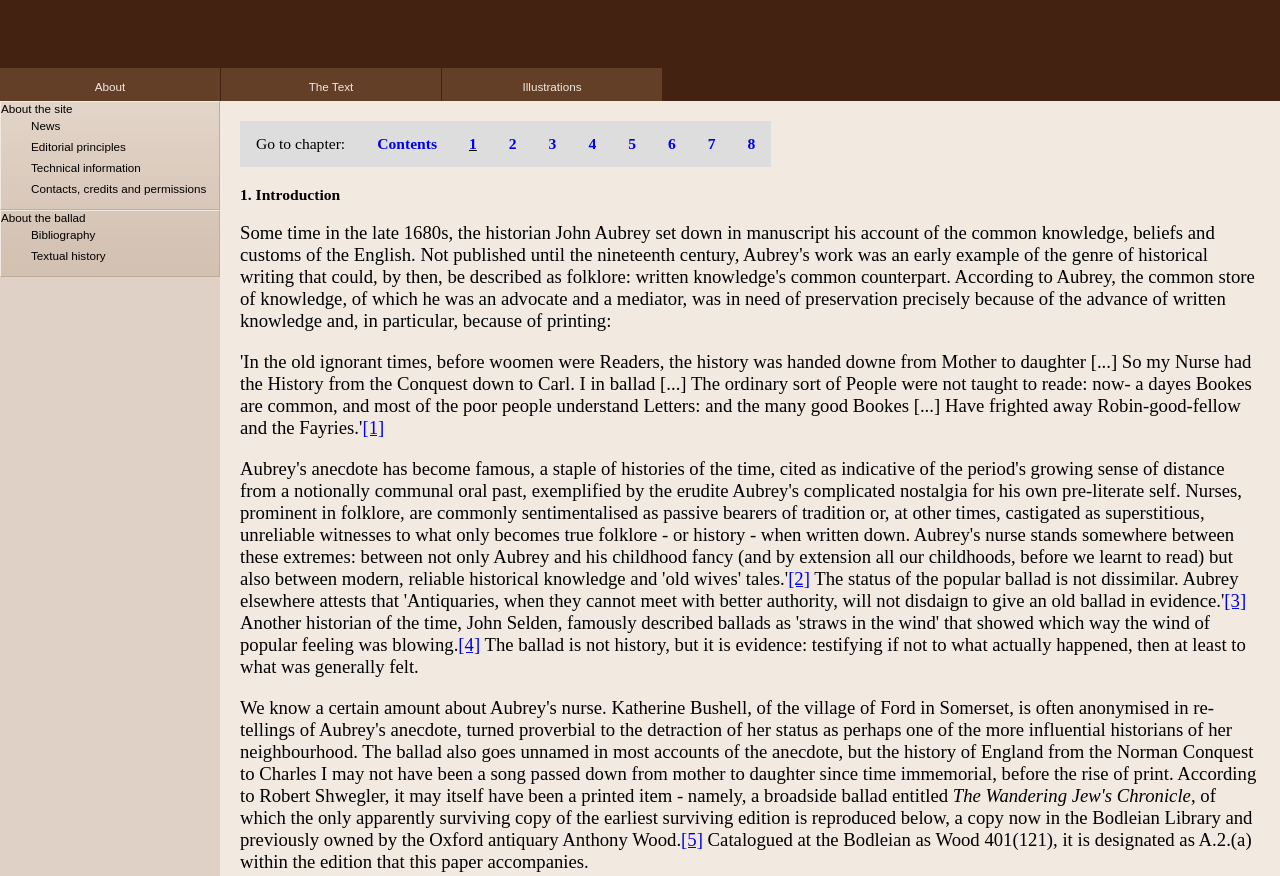
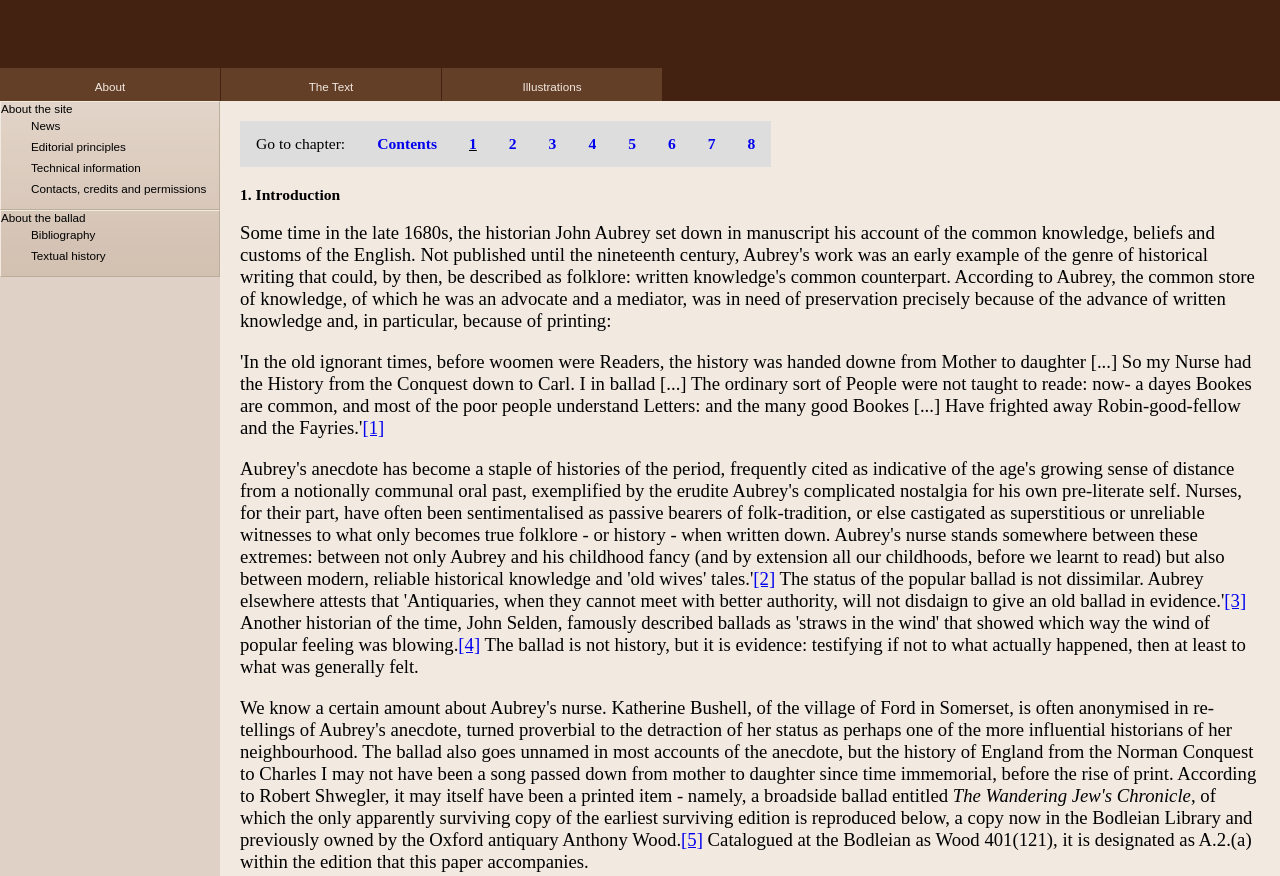
Before and after one commit to gbergel/WJC, a plain HTML site: page HTML/WJC_Textual_history_introduction.html in a window 1280 px wide. Shown: the top 876 px of the page. Drawn offline with Linux system fonts and the light colour scheme.

Commit message:
Typo fixes

```diff
--- a/HTML/WJC_Textual_history_introduction.html
+++ b/HTML/WJC_Textual_history_introduction.html
@@ -115,9 +115,9 @@ and most of the poor people understand Letters: and the many good Bookes [...] H
 away Robin-good-fellow and the Fayries.'<a href="#_ftn1" name="_ftnref1" title="">[1]</a>
 </p>
 <p>
-    Aubrey's anecdote has become famous, a staple of histories of the time, cited as indicative of the period's growing sense of distance from a notionally
-    communal oral past, exemplified by the erudite Aubrey's complicated nostalgia for his own pre-literate self. Nurses, prominent in folklore, are commonly
-    sentimentalised as passive bearers of tradition or, at other times, castigated as superstitious, unreliable witnesses to what only becomes true folklore -
+    Aubrey's anecdote has become a staple of histories of the period, frequently cited as indicative of the age's growing sense of distance from a notionally
+    communal oral past, exemplified by the erudite Aubrey's complicated nostalgia for his own pre-literate self. Nurses, for their part, have often
+    been sentimentalised as passive bearers of folk-tradition, or else castigated as superstitious or unreliable witnesses to what only becomes true folklore -
     or history - when written down. Aubrey's nurse stands somewhere between these extremes: between not only Aubrey and his childhood fancy (and by extension
 all our childhoods, before we learnt to read) but also between modern, reliable historical knowledge and 'old wives' tales.'<a href="#_ftn2" name="_ftnref2" title="">[2]</a> The status of the popular ballad is not dissimilar. Aubrey elsewhere attests that
 'Antiquaries, when they cannot meet with better authority, will not disdaign to give an old ballad in evidence.'<a href="#_ftn3" name="_ftnref3" title="">[3]</a> Another historian of the time, John Selden, famously described ballads as 'straws in the wind' that
```
Also changed, not shown: HTML/WJC_Textual_history_narrative.html (+2 -3 lines).
